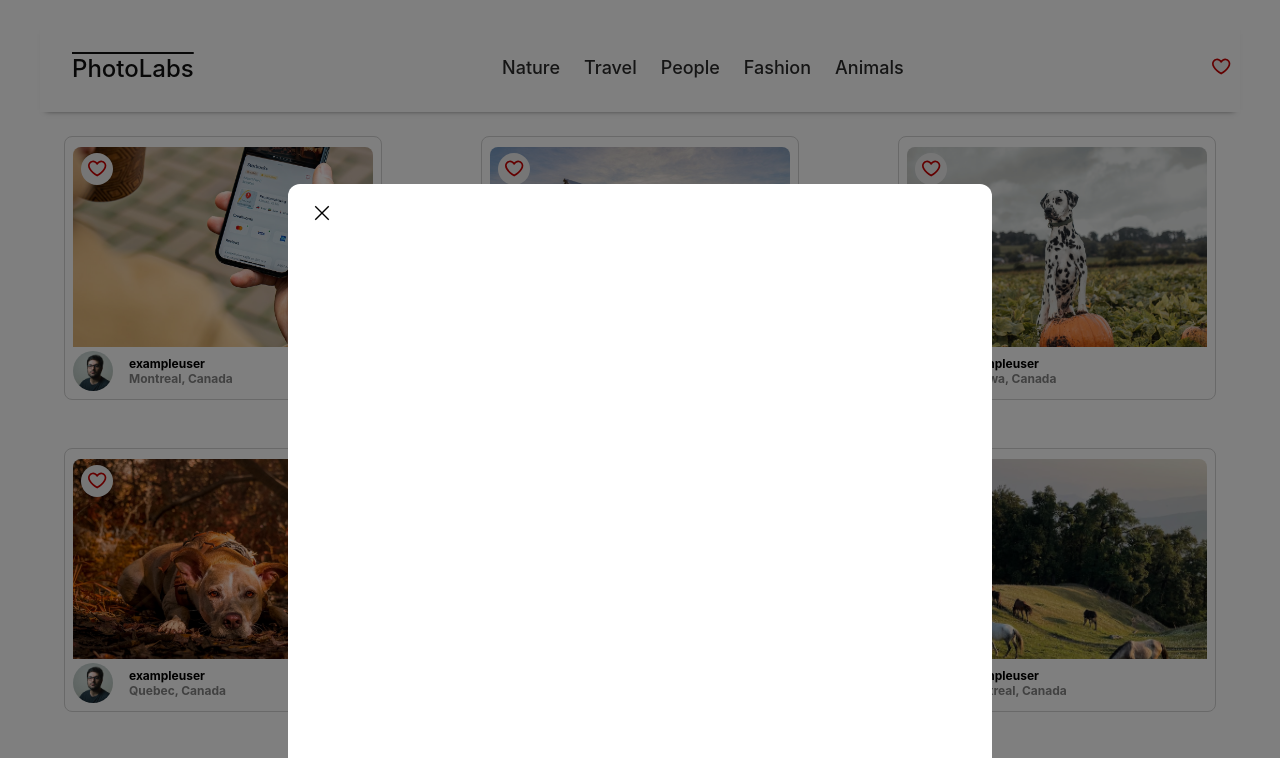
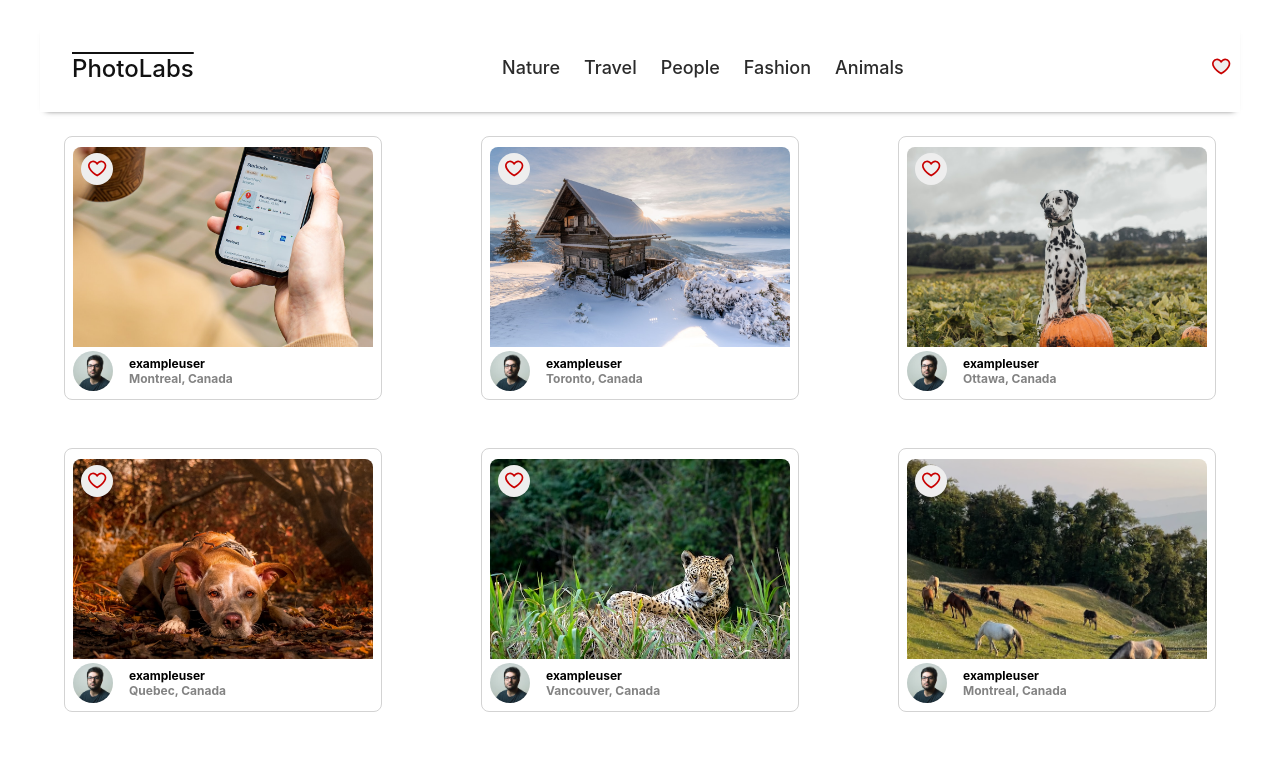
Before and after one commit to BronwenM/lhl-photo-labs, a React (Create React App) app in the folder frontend/: page / in a window 1280 px wide. Shown: the top 758 px of the page. Built offline with nearby package versions, Linux system fonts and the light colour scheme; the HTML template or start-up script is replaced by a standard one.

Commit message:
added ShowModalContext

```diff
--- a/frontend/src/App.jsx
+++ b/frontend/src/App.jsx
@@ -6,9 +6,11 @@
 import { useState, createContext } from "react";
 import PhotoDetailsModal from "routes/PhotoDetailsModal";
 export const FavouritePhotosContext = createContext();
+export const ShowModalContext = createContext();
 
 const App = () => {
   const [favouritePhotos, setFavouritePhotos] = useState([]);
+  const [showModal, setShowModal] = useState(false);
 
   const addFavourite = (photoID) => {
     const targetPhoto = photos.find(photo => photo.id === photoID);
@@ -17,12 +19,15 @@
   }
 
 
+
   return (
     <FavouritePhotosContext.Provider value={{favouritePhotos, addFavourite}}>
-      <div className="App">
-        <HomeRoute photos={photos} topics={topics}  />
-        <PhotoDetailsModal />
-      </div>
+      <ShowModalContext.Provider value={setShowModal}>
+        <div className="App">
+          <HomeRoute photos={photos} topics={topics}  />
+          {showModal && <PhotoDetailsModal />}
+        </div>
+      </ShowModalContext.Provider>
     </FavouritePhotosContext.Provider>
   );
 };
--- a/frontend/src/components/PhotoListItem.jsx
+++ b/frontend/src/components/PhotoListItem.jsx
@@ -1,6 +1,7 @@
 import React, { useContext } from "react";
 import "../styles/PhotoListItem.scss";
 import PhotoFavButton from "./PhotoFavButton";
+import { ShowModalContext } from "App";
 
 const PhotoListItem = (props) => {
   const {
@@ -10,8 +11,10 @@
     user: {username, name, profile}
   } = props.photo;
 
+  const setShowModal = useContext(ShowModalContext);
+
   return (
-    <div className="photo-list__item">
+    <div className="photo-list__item" onClick={() => setShowModal(prev => !prev)}>
       <PhotoFavButton photoId={id}/>
       <img src={regular} alt="image" className="photo-list__image" />
       <div className="photo-list__user-details">
```
